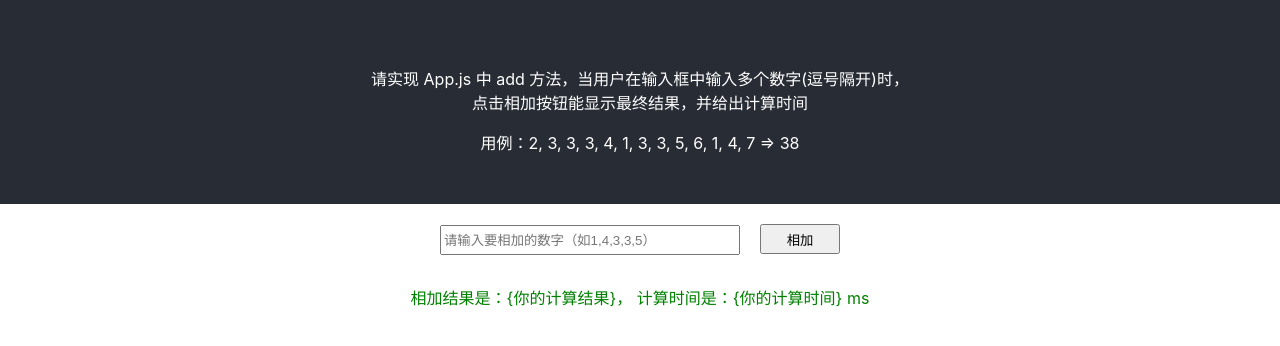
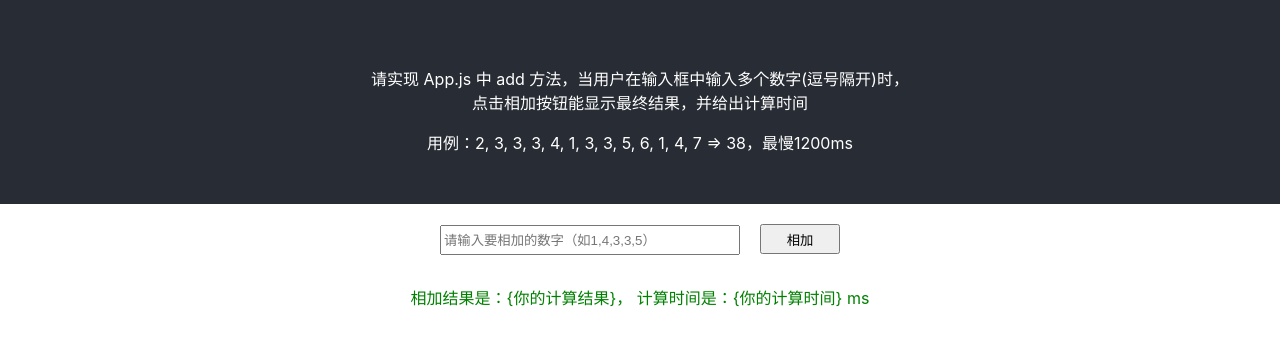
Before and after one commit to frontend-handbook/exercises, a React (Create React App) app in the folder react-remote-add/: page / in a window 1280 px wide. Shown: the top 346 px of the page. Built offline with nearby package versions, Linux system fonts and the light colour scheme.

Commit message:
feat: update

```diff
--- a/react-remote-add/src/App.js
+++ b/react-remote-add/src/App.js
@@ -26,7 +26,9 @@ function App() {
           <br />
           点击相加按钮能显示最终结果，并给出计算时间
         </p>
-        <div>用例：2, 3, 3, 3, 4, 1, 3, 3, 5, 6, 1, 4, 7 ={">"} 38</div>
+        <div>
+          用例：2, 3, 3, 3, 4, 1, 3, 3, 5, 6, 1, 4, 7 ={">"} 38，最慢1200ms
+        </div>
       </header>
       <section className="App-content">
         <input type="text" placeholder="请输入要相加的数字（如1,4,3,3,5）" />
```
